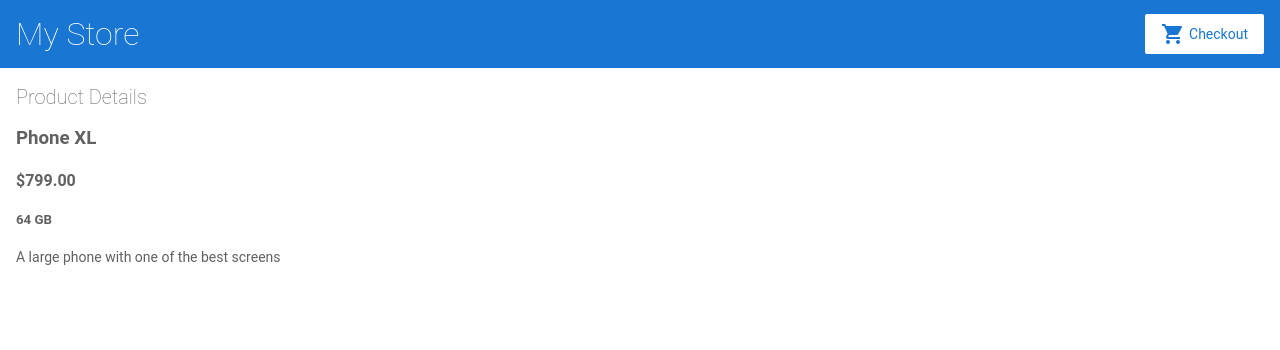
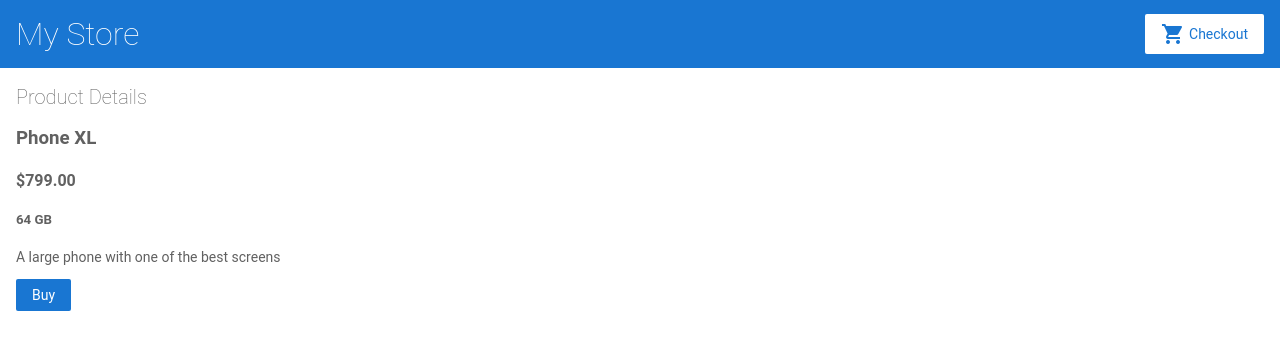
Before and after one commit to RizaKaba/angular-sqxcqi, an Angular app: page /products/0 in a window 1280 px wide. Shown: the top 350 px of the page. Built offline with nearby package versions, Linux system fonts and the light colour scheme.

Commit message:
1 file modified

```diff
--- a/src/app/product-details/product-details.component.html
+++ b/src/app/product-details/product-details.component.html
@@ -5,5 +5,5 @@
   <h4>{{ product.price | currency }}</h4>
   <h5>{{ product.storage}} GB</h5>
   <p>{{ product.description }}</p>
-
+  <button (click)="addToCart(product)">Buy</button>
 </div>
```
